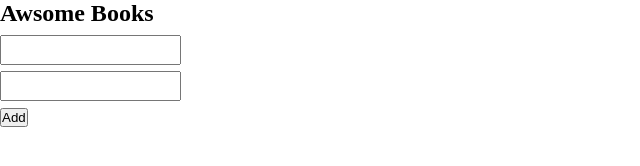
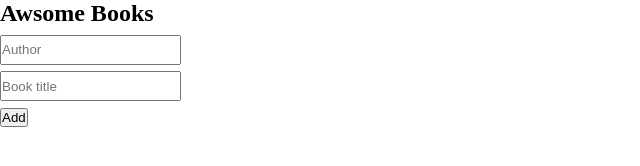
Before and after one commit to agneta1991/awsome-books, a website: page index.html in a window 1280 px wide. Shown: the full height of the page, 0-640 px from the left. Drawn offline with Linux system fonts and the light colour scheme.

Commit message:
fixed linters, added placeholders

```diff
--- a/index.html
+++ b/index.html
@@ -15,9 +15,9 @@
     </div>
 
     <div class="inputsDiv">
-      <input id="author" type="name" required>
-      <input id="title" type="title" required>
-      <button id="addBook"> Add </button>
+      <input id="author" type="name" placeholder="Author" required>
+      <input id="title" type="title" placeholder="Book title" required>
+      <button id="addBook" type = 'add'> Add </button>
     </div>
   </section>
 
--- a/javascript.js
+++ b/javascript.js
@@ -53,8 +53,8 @@ class BookManager {
     if (storedBooks) {
       this.books = storedBooks;
       this.books.forEach((book) => {
-          const bookEntry = document.createElement('div');
-              bookEntry.innerHTML = `
+        const bookEntry = document.createElement('div');
+        bookEntry.innerHTML = `
           <p>${book.author}</p>
           <p>${book.title}</p>
           <button class="removebtn">Remove</button>
```
Also changed, not shown: styles.css (line endings or trailing spaces).
